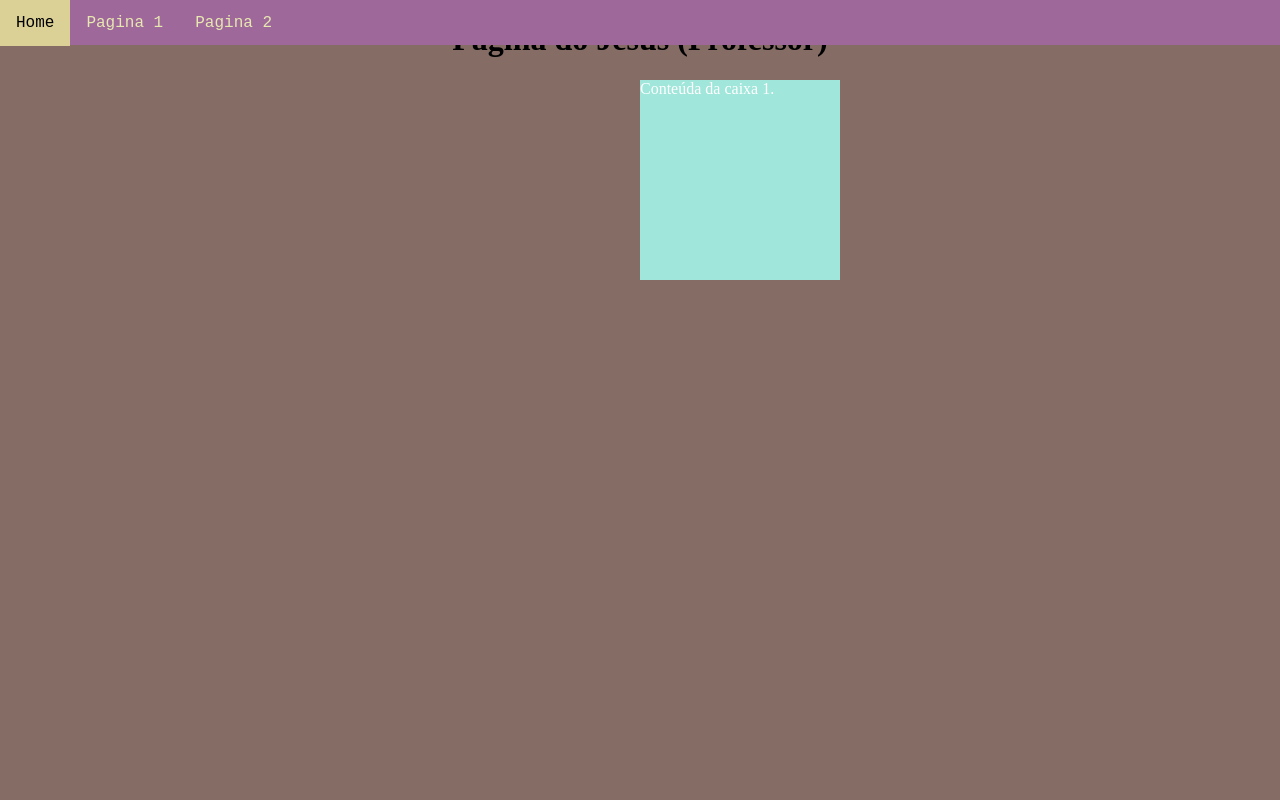
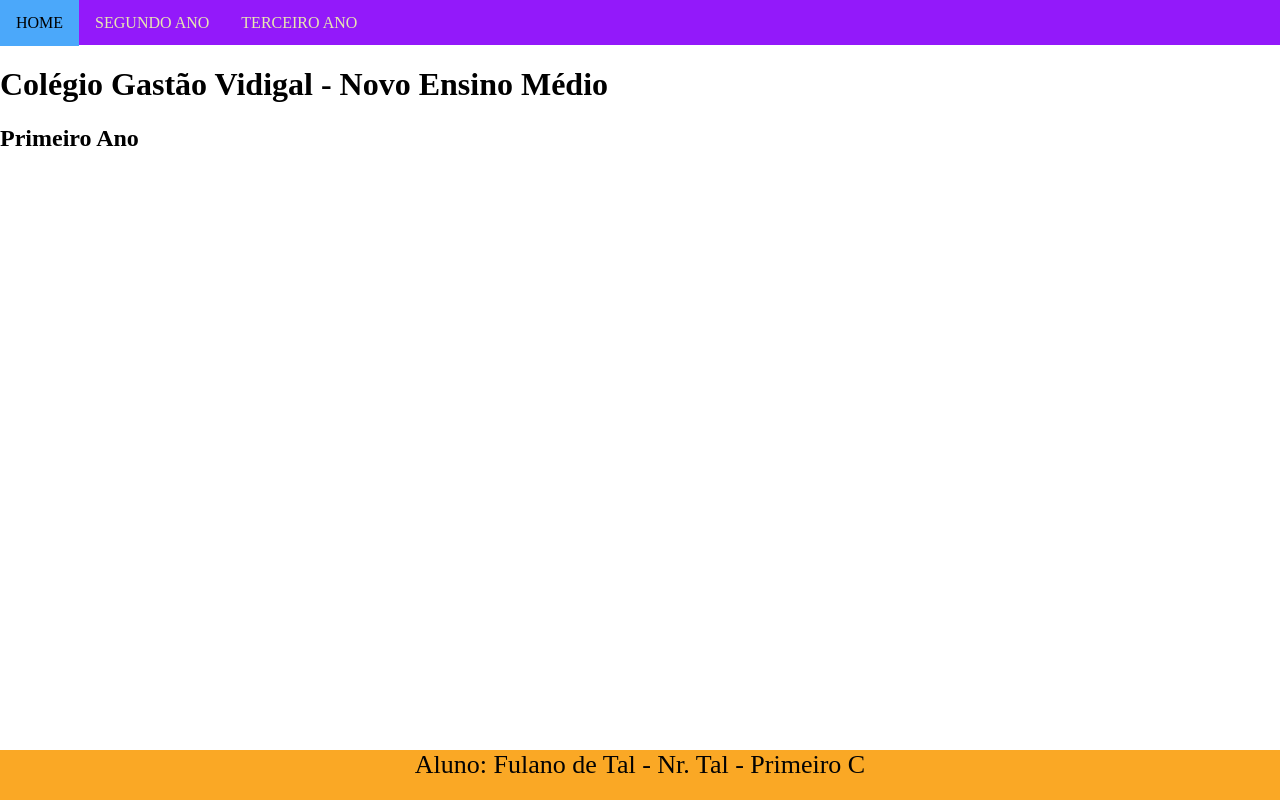
Before and after one commit to jesusmaringa/primeiroc_2t, a plain HTML site: page index.html in a window 1280 px wide. Drawn offline with Linux system fonts and the light colour scheme.

Commit message:
Aula 17-08

```diff
--- a/estilo.css
+++ b/estilo.css
@@ -1,5 +1,6 @@
 body {
-  background: rgb(133, 108, 100)
+  margin: 0;
+  padding: 0;
 }
 h1 {
   text-align: center;
@@ -14,7 +15,7 @@ h1 {
 }
 .menuPrincipal {
   position: absolute;
-  background: rgb(158, 104, 155);
+  background: #9319FA;
   width: 100%;
   height: 45px;
   top: 0pt;
@@ -35,22 +36,45 @@ li a {
   text-align: center;
   padding: 14px 16px;
   text-decoration: none;
-  font-family: 'Courier New', Courier, monospace;
+  font-family: 'Times New Roman', Times, serif;
+  text-transform: uppercase;
 }
 li a:hover{
-  background: rgb(219, 209, 151);
+  background:#4BA8FA;
   color: black;
 }
 .imgEstudo {
     position: absolute;
-    width: 400px;
+    width: 90%;
     height: 120px;
     background: #ade0e2;
-    top: 40%;
+    top: 45px;
+    left: 0;
+    margin: 20px;
+    border-color: rgb(235, 240, 235);
+    border-width: 20px;
+    border-style: solid;
+    padding: 20px;
+    display: flex;
+    justify-content: center;
 }
 #aguia {
+   width: 20%;
+}
+.rodape {
    position: absolute;
-   width: 50%;
-   right: 0;
-   top:0
+   bottom: 0;
+   width: 100%;
+   height: 50px;
+   background: #FAA825;
+   color:#030303;
+   left: 0;
+   display: flex;
+   justify-content: center;
+   font-size: 26px;
+   font-family: 'Times New Roman', Times, serif;
 }
+.conteudo {
+  position: absolute;
+  top: 45px;
+}
--- a/index.html
+++ b/index.html
@@ -10,16 +10,23 @@
       <nav>
         <ul>
           <li><a href="index.html">Home</a></li>
-          <li><a href="pagina01.html">Pagina 1</a></li>
-          <li><a href="pagina02.html">Pagina 2</a></li>
+          <li><a href="pagina01.html">Segundo Ano</a></li>
+          <li><a href="pagina02.html">Terceiro Ano</a></li>
         </ul>
       </nav>
     </div>
- <h1>Página do Jesus (Professor)</h1>
 
-<div class="caixa1">
-  Conteúda da caixa 1.
+<div class="conteudo">
+ <h1>Colégio Gastão Vidigal - Novo Ensino Médio</h1>
+
+ <h2>Primeiro Ano</h2>
+
 </div>
+
+<div class="rodape">
+  Aluno: Fulano de Tal - Nr. Tal - Primeiro C
+</div>
+
 
   </body>
 </html>
```
Also changed, not shown: pagina01.html (+2 -2 lines), pagina02.html (+2 -2 lines).
